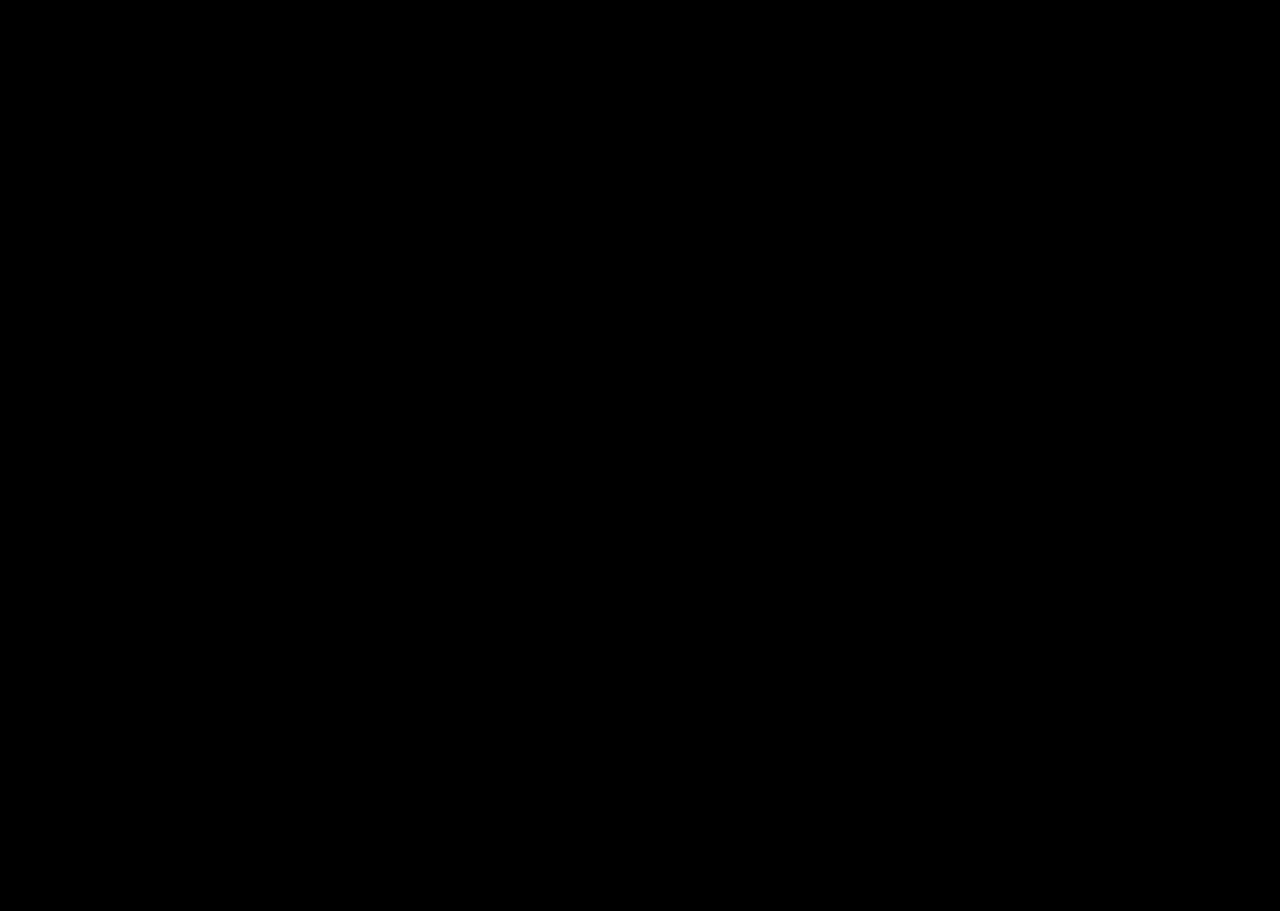
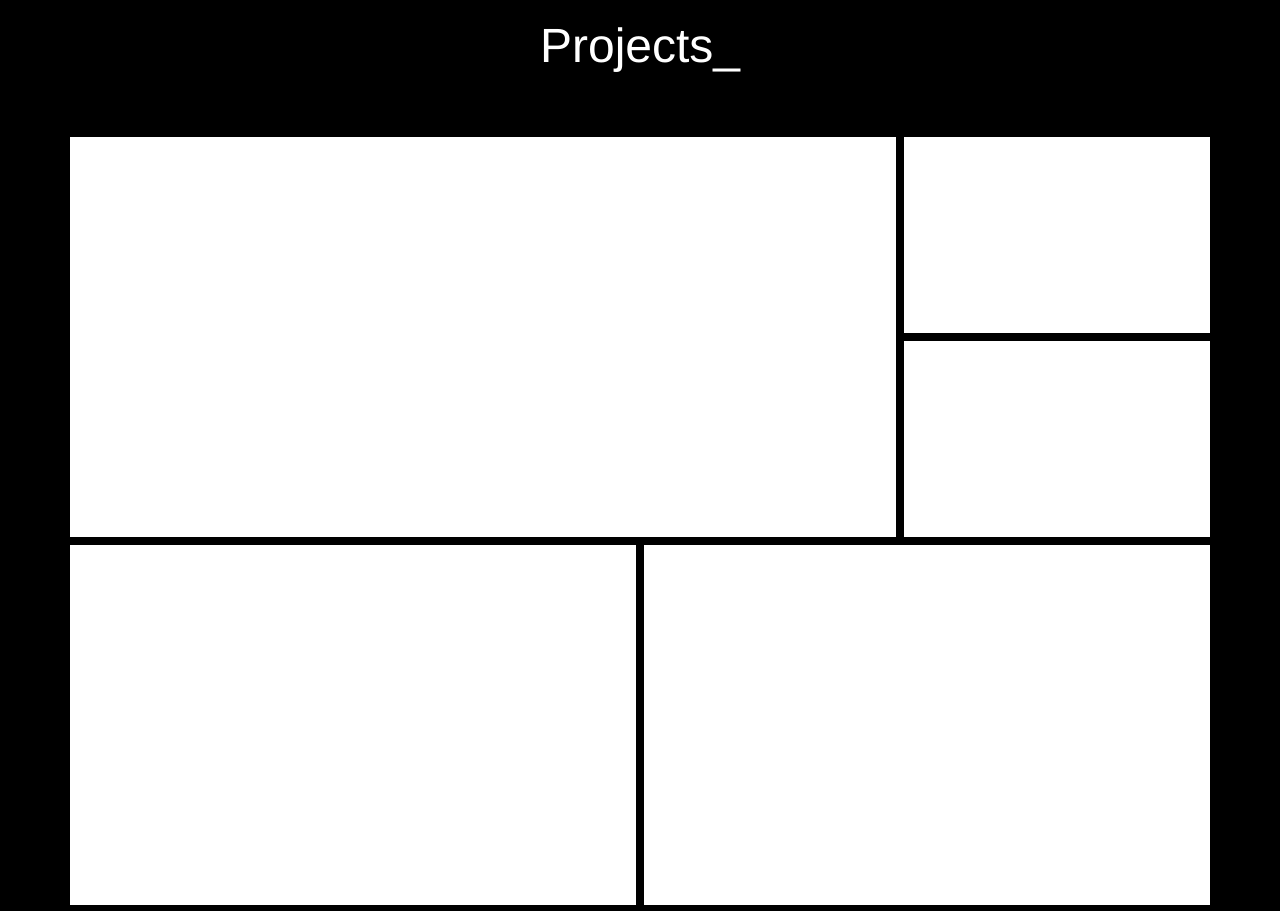
Before and after one commit to bb2002/ballbot-portfolio2, a React (Create React App) app: page / in a window 1280 px wide. Shown: the part 4500-5411 px from the top of the page. Before the commit the page ends 4290 px from the top, so only its background shows below. Built offline with nearby package versions, Linux system fonts and the light colour scheme; a web font is replaced by a local one.

Commit message:
[ADD] projects 구조는 잡음

```diff
--- /dev/null
+++ b/src/components/projects/ProjectTile.jsx
@@ -0,0 +1,11 @@
+import {ProjectTileContainer} from "../../styles/components/projects/ProjectTile.css";
+
+const ProjectTile = ({image, projectName, projectContent, onClick, style}) => {
+  return (
+    <ProjectTileContainer style={style}>
+
+    </ProjectTileContainer>
+  )
+}
+
+export default ProjectTile;
--- a/src/pages/Portfolio.jsx
+++ b/src/pages/Portfolio.jsx
@@ -3,6 +3,7 @@
 import Timeline from "./subpages/Timelline";
 import {SubPageMargin} from "../styles/pages/Portfolio.style";
 import Tech from "./subpages/Tech";
+import Projects from "./subpages/Projects";
 
 const Portfolio = () => {
   return (
@@ -23,6 +24,12 @@
         // Tech 화면 표시
         <Tech />
       }
+      <SubPageMargin />
+      {
+        // Projects 화면 표시
+        <Projects />
+      }
+      <SubPageMargin />
     </div>
   );
 }
--- /dev/null
+++ b/src/pages/subpages/Projects.jsx
@@ -0,0 +1,53 @@
+import {CommonPage, SubpageTitle} from "../../styles/pages/subpages/SubpageCommon.css";
+import {
+  ProjectContainer,
+  ProjectLineOne, ProjectLineThree, ProjectLineTwo,
+} from "../../styles/pages/subpages/Projects.css";
+import ProjectTile from "../../components/projects/ProjectTile";
+
+const Projects = () => {
+  return (
+    <CommonPage>
+      <SubpageTitle>Projects_</SubpageTitle>
+
+      <ProjectContainer>
+        <ProjectLineOne>
+          <div id="one-spfunc">
+            <ProjectTile />
+          </div>
+          <div id="one-vertical">
+            <div>
+              <ProjectTile />
+            </div>
+            <div>
+              <ProjectTile />
+            </div>
+          </div>
+        </ProjectLineOne>
+
+        <ProjectLineTwo>
+          <div>
+            <ProjectTile />
+          </div>
+          <div>
+            <ProjectTile />
+          </div>
+        </ProjectLineTwo>
+
+        <ProjectLineThree>
+          <div id="three-container">
+            <div>
+              <ProjectTile />
+            </div>
+            <div>
+              <ProjectTile />
+            </div>
+          </div>
+          <div id="three-empty"/>
+        </ProjectLineThree>
+      </ProjectContainer>
+    </CommonPage>
+  )
+}
+
+export default Projects;
--- a/src/pages/subpages/Tech.jsx
+++ b/src/pages/subpages/Tech.jsx
@@ -1,5 +1,5 @@
-import {SkillViewerMargin, TechPage} from "../../styles/pages/subpages/Tech.css";
-import { SubpageTitle } from "../../styles/pages/subpages/SubpageCommon.css";
+import {SkillViewerMargin} from "../../styles/pages/subpages/Tech.css";
+import {CommonPage, SubpageTitle} from "../../styles/pages/subpages/SubpageCommon.css";
 import SkillSetViewer from "../../components/tech/SkillSetViewer";
 import {useState} from "react";
 import {BACKEND_SKILL_CONTENT} from "../../libs/contents/tech/backend_skills";
@@ -16,7 +16,7 @@
   }
 
   return (
-    <TechPage>
+    <CommonPage>
       <SubpageTitle>Tech_</SubpageTitle>
 
       <SkillSetViewer
@@ -61,7 +61,7 @@
         onSkillSelect={(value) => onSkillSelectHandler(2, value)}
         skillContents={DEVOPS_SKILL_CONTENT}
       />
-    </TechPage>
+    </CommonPage>
   )
 }
 
--- /dev/null
+++ b/src/styles/components/projects/ProjectTile.css.js
@@ -0,0 +1,7 @@
+import styled from "styled-components";
+
+export const ProjectTileContainer = styled.div`
+  background-color: white;
+  width: 100%;
+  height: 100%;
+`
--- a/src/styles/components/tech/SkillSetViewer.css.js
+++ b/src/styles/components/tech/SkillSetViewer.css.js
@@ -17,7 +17,7 @@
 `
 
 export const SkillSetTitle = styled.div`
-  margin-right: 64px;
+  width: 320px;
 
   h3 {
     color: white;
--- /dev/null
+++ b/src/styles/pages/subpages/Projects.css.js
@@ -0,0 +1,156 @@
+import styled from "styled-components";
+
+export const ProjectContainer = styled.div`
+  width: 1140px;
+  display: flex;
+  flex-direction: column;
+  align-items: center;
+
+  @media screen and (max-width: 1160px) {
+    width: 760px;
+  }
+`
+
+export const ProjectLineOne = styled.div`
+  min-height: 400px;
+  display: flex;
+
+  #one-spfunc {
+    width: 826px;
+    height: 400px;
+    margin-right: 8px;
+  }
+
+  #one-vertical {
+    flex: 1;
+    display: flex;
+    flex-direction: column;
+    width: 306px;
+    height: 400px;
+
+    div:nth-child(1) {
+      margin-bottom: 8px;
+    }
+
+    div {
+      flex: 1;
+      height: 196px
+    }
+  }
+
+  @media screen and (max-width: 1160px) {
+    flex-direction: column;
+
+    #one-spfunc {
+      width: 760px;
+      height: 360px;
+      margin-bottom: 8px;
+      margin-right: 0;
+    }
+
+    #one-vertical {
+      width: 760px;
+      height: 196px;
+      flex-direction: row;
+
+      div:nth-child(1) {
+        margin: 0 8px 0 0;
+      }
+    }
+  }
+
+  @media screen and (max-width: 830px) {
+    #one-spfunc {
+      width: 376px;
+      height: 196px;
+    }
+
+    #one-vertical {
+      width: 376px;
+      flex-direction: column;
+
+      div:nth-child(1) {
+        margin: 0 0 4px 0;
+      }
+    }
+  }
+`
+
+export const ProjectLineTwo = styled.div`
+  margin-top: 8px;
+  display: flex;
+  width: 100%;
+  height: 360px;
+
+  div:nth-child(1) {
+    margin-right: 4px;
+  }
+
+  div:nth-child(2) {
+    margin-left: 4px;
+  }
+
+  div {
+    flex: 1;
+  }
+
+  @media screen and (max-width: 1160px) {
+    height: 196px;
+  }
+
+  @media screen and (max-width: 830px) {
+    height: 400px;
+    flex-direction: column;
+    width: 376px;
+
+    div {
+      width: 376px;
+      height: 196px;
+    }
+
+    div:nth-child(1) {
+      margin: -2px 0 8px 0;
+    }
+
+    div:nth-child(2) {
+      margin: 0;
+    }
+  }
+`
+
+export const ProjectLineThree = styled.div`
+  margin-top: 8px;
+  display: flex;
+  width: 100%;
+  height: 180px;
+  align-items: center;
+
+  @media screen and (max-width: 830px) {
+    width: 376px;
+  }
+
+  #three-container {
+    display: flex;
+    margin-right: 8px;
+    div {
+      height: 180px;
+    }
+    div:nth-child(1) {
+      margin-right: 8px;
+    }
+
+    @media screen and (max-width: 830px) {
+      margin-right: 0;
+    }
+  }
+
+  #three-empty {
+    @media screen and (max-width: 830px) {
+      display: none;
+    }
+  }
+
+  div {
+    flex: 1;
+  }
+`
--- a/src/styles/pages/subpages/SubpageCommon.css.js
+++ b/src/styles/pages/subpages/SubpageCommon.css.js
@@ -7,3 +7,10 @@
   font-size: 3rem;
   margin-bottom: 64px;
 `
+
+export const CommonPage = styled.div`
+  min-height: 100vh;
+  display: flex;
+  flex-direction: column;
+  align-items: center;
+`
--- a/src/styles/pages/subpages/Tech.css.js
+++ b/src/styles/pages/subpages/Tech.css.js
@@ -1,11 +1,4 @@
 import styled from "styled-components";
-
-export const TechPage = styled.div`
-  min-height: 100vh;
-  display: flex;
-  flex-direction: column;
-  align-items: center;
-`
 
 export const SkillViewerMargin = styled.div`
   height: 64px;
```
